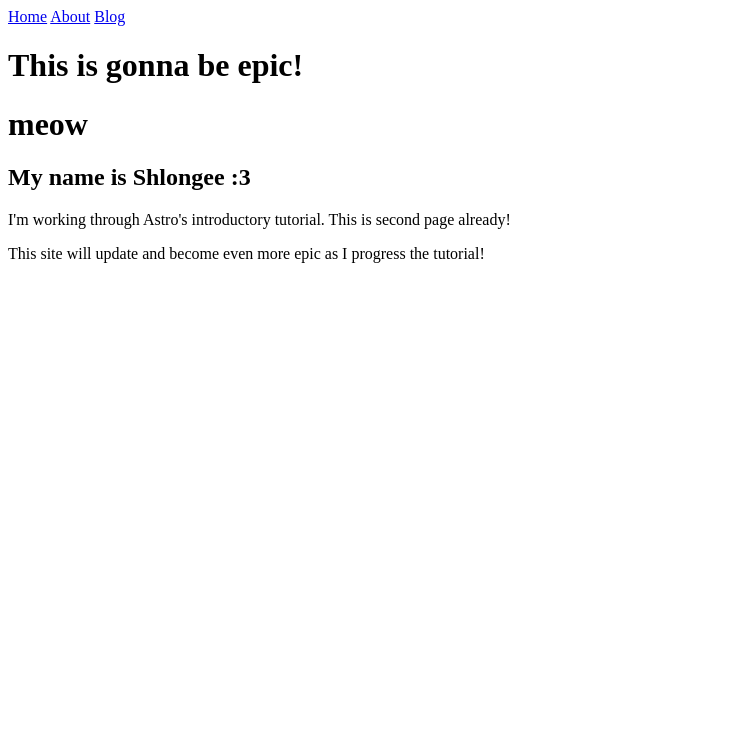
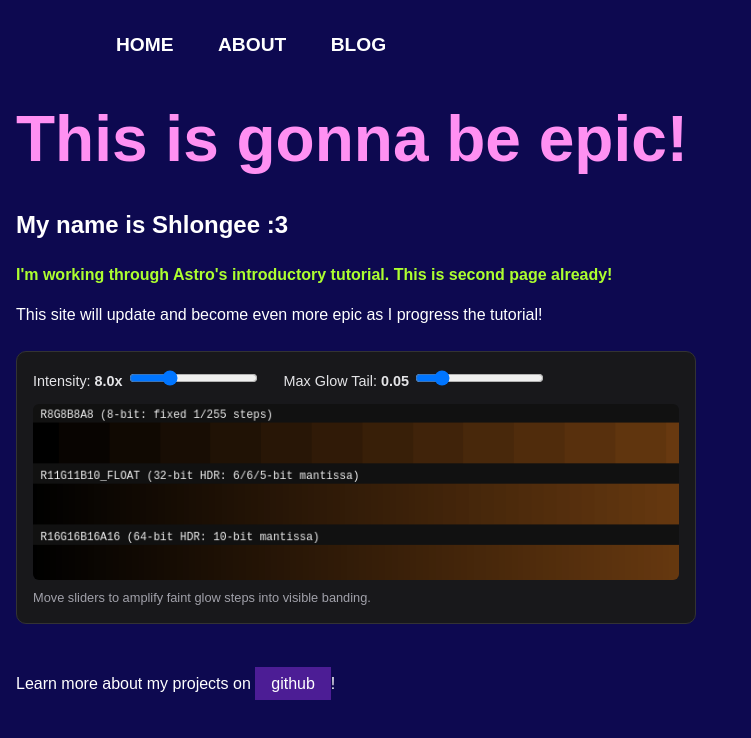
Before and after one commit to shlongee/celestia-reports, an Astro site: page /about in a window 1280 px wide. Shown: the whole page, without its empty margins (0-751 px from the left). Built offline with nearby package versions, Linux system fonts and the light colour scheme; Astro itself is replaced by a stand-in of ours.

Commit message:
Navigation menu added

```diff
--- /dev/null
+++ b/src/components/Footer.astro
@@ -0,0 +1,23 @@
+---
+const platform = "github";
+const username = "shlongee";
+---
+
+<style>
+    a {
+        padding: 0.5rem 1rem;
+        color: white;
+        background-color: #4c1d95;
+        text-decoration: none;
+    }
+
+    footer {
+        display: flex;
+        gap: 1rem;
+        margin-top: 2rem;
+    }
+</style>
+
+<footer>
+    <p>Learn more about my projects on <a href={`https://www.${platform}.com/${username}`}>{platform}</a>!</p>
+</footer>
--- /dev/null
+++ b/src/components/Header.astro
@@ -0,0 +1,11 @@
+---
+import Navigation from './Navigation.astro'
+import Menu from './Menu.astro'
+---
+
+<header>
+    <nav>
+        <Menu />
+        <Navigation />
+    </nav>
+</header>
--- /dev/null
+++ b/src/components/Menu.astro
@@ -0,0 +1,7 @@
+---
+
+---
+
+<button aria-expanded="false" aria-controls="main-menu" class="menu">
+    Menu
+</button>
--- /dev/null
+++ b/src/components/Navigation.astro
@@ -0,0 +1,9 @@
+---
+
+---
+
+<div id="main-menu" class="nav-links">
+    <a href="/">Home </a>
+    <a href="/about/">About </a>
+    <a href="/blog/">Blog </a>
+</div>
--- a/src/pages/about.astro
+++ b/src/pages/about.astro
@@ -1,4 +1,10 @@
 ---
+import '../styles/global.css'
+import Header from '../components/Header.astro'
+import Footer from '../components/Footer.astro'
+import Visualizer from '../components/Float16Visualizer.astro'
+
+const pageTitle = "About"
 ---
 
 <html lang="en">
@@ -7,19 +13,28 @@
 		<link rel="icon" type="image/svg+xml" href="/favicon.svg" />
 		<meta name="viewport" content="width=device-width" />
 		<meta name="generator" content={Astro.generator} />
-		<title>Astro</title>
+		<title>Shlongeeland - {pageTitle}</title>
+		<style>
+			h1 {
+				color: #ff90f2;
+				font-size: 4rem;
+			}
+			.cool {
+				color: greenyellow;
+				font-weight: bold;
+			}
+		</style>
 	</head>
 	<body>
-        <a href="/">Home</a>
-        <a href="/about/">About</a>
-        <a href="/blog/">Blog</a>
+		<Header />
 
 		<h1>This is gonna be epic!</h1>
-        <h1>meow</h1>
         <h2>My name is Shlongee :3</h2>
 
-        <p>I'm working through Astro's introductory tutorial. This is second page already!</p>
+        <p class="cool">I'm working through Astro's introductory tutorial. This is second page already!</p>
 
         <p>This site will update and become even more epic as I progress the tutorial!</p>
+		<Visualizer />
+		<Footer />
 	</body>
 </html>
--- /dev/null
+++ b/src/scripts/menu.js
@@ -0,0 +1,6 @@
+const menu = document.querySelector('.menu');
+
+menu?.addEventListener('click', () => {
+    const isExpanded = menu.getAttribute('aria-expanded') === 'true';
+    menu.setAttribute('aria-expanded', `${!isExpanded}`);
+});
--- a/src/styles/global.css
+++ b/src/styles/global.css
@@ -4,157 +4,80 @@
   License MIT: https://github.com/HermanMartinus/bearblog/blob/master/LICENSE.md
  */
 
-html.dark {
+html {
 	background-color: #0D0950;
+	font-family: sans-serif;
 	color: #FFF;
 }
 
-.dark .nav-links a:hover,
-.dark .nav-links a:focus {
-	color: #0D0950;
+body {
+	margin: 0;
+	width: 100%;
+	max-width: 80ch;
+	padding: 1rem;
+	line-height: 1.5;
 }
 
-.dark .nav-links a {
-	color: #FFF;
+* {
+	box-sizing: border-box;
 }
 
-.dark a {
-	color: #FF9776;
+h1 {
+	margin: 1rem 0;
+	font-size: 2.5rem;
 }
 
-:root {
-	--accent: #2337ff;
-	--accent-dark: #000d8a;
-	--black: #0F1219;
-	--gray: #60739F;
-	--gray-light: #E5E9F0;
-	--gray-dark: #222939;
-	--gray-gradient: rgba(var(--gray-light), 50%), #fff;
-	--box-shadow:
-		0 2px 6px rgba(var(--gray), 25%), 0 8px 24px rgba(var(--gray), 33%),
-		0 16px 32px rgba(var(--gray), 33%);
+/* nav styles */
+.menu {
+	background-color: #ff9776;
+	border: none;
+	color:#ff0000;
+	font-size: 1.2rem;
+	font-weight: bold;
+	padding: 5px 10px;
 }
 
-body {
-	font-family: var(--font-atkinson);
+.nav-links {
+	width: 100%;
+	display: none;
 	margin: 0;
-	padding: 0;
-	text-align: left;
-	background: linear-gradient(var(--gray-gradient)) no-repeat;
-	background-size: 100% 600px;
-	word-wrap: break-word;
-	overflow-wrap: break-word;
-	color: rgb(var(--gray-dark));
-	font-size: 20px;
-	line-height: 1.7;
 }
-main {
-	width: 960px;
-	max-width: calc(100% - 2em);
-	margin: auto;
-	padding: 3em 1em;
+
+.nav-links a {
+	display: block;
+	text-align: center;
+	padding: 10px 0;
+	text-decoration: none;
+	font-size: 1.2rem;
+	font-weight: bold;
+	text-transform: uppercase;
+	color: #ffffff;
 }
-h1,
-h2,
-h3,
-h4,
-h5,
-h6 {
-	margin: 0 0 0.5rem 0;
-	color: rgb(var(--black));
-	line-height: 1.2;
+
+.nav-links a:hover,
+.nav-links a:focus {
+	background-color: #ff9776;
 }
-h1 {
-	font-size: 3.052em;
+
+:has(.menu[aria-expanded="true"]) .nav-links {
+	display: unset;
 }
-h2 {
-	font-size: 2.441em;
-}
-h3 {
-	font-size: 1.953em;
-}
-h4 {
-	font-size: 1.563em;
-}
-h5 {
-	font-size: 1.25em;
-}
-strong,
-b {
-	font-weight: 700;
-}
-a {
-	color: var(--accent);
-}
-a:hover {
-	color: var(--accent);
-}
-p {
-	margin-bottom: 1em;
-}
-.prose p {
-	margin-bottom: 2em;
-}
-textarea {
-	width: 100%;
-	font-size: 16px;
-}
-input {
-	font-size: 16px;
-}
-table {
-	width: 100%;
-}
-img {
-	max-width: 100%;
-	height: auto;
-	border-radius: 8px;
-}
-code {
-	padding: 2px 5px;
-	background-color: rgb(var(--gray-light));
-	border-radius: 2px;
-}
-pre {
-	padding: 1.5em;
-	border-radius: 8px;
-}
-pre > code {
-	all: unset;
-}
-blockquote {
-	border-left: 4px solid var(--accent);
-	padding: 0 0 0 20px;
-	margin: 0;
-	font-size: 1.333em;
-}
-hr {
-	border: none;
-	border-top: 1px solid rgb(var(--gray-light));
-}
-@media (max-width: 720px) {
-	body {
-		font-size: 18px;
+
+@media screen and (min-width: 636px) {
+	.nav-links {
+		margin-left: 5em;
+		display: block;
+		position: static;
+		width: auto;
+		background: none;
 	}
-	main {
-		padding: 1em;
+
+	.nav-links a {
+		display: inline-block;
+		padding: 15px 20px;
+	}
+
+	.menu {
+		display: none;
 	}
 }
-
-.sr-only {
-	border: 0;
-	padding: 0;
-	margin: 0;
-	position: absolute !important;
-	height: 1px;
-	width: 1px;
-	overflow: hidden;
-	/* IE6, IE7 - a 0 height clip, off to the bottom right of the visible 1px box */
-	clip: rect(1px 1px 1px 1px);
-	/* maybe deprecated but we need to support legacy browsers */
-	clip: rect(1px, 1px, 1px, 1px);
-	/* modern browsers, clip-path works inwards from each corner */
-	clip-path: inset(50%);
-	/* added line to stop words getting smushed together (as they go onto separate lines and some screen readers do not understand line feeds as a space */
-	white-space: nowrap;
-}
```
Also changed, not shown: src/pages/blog.astro (+6 -7 lines), src/pages/index.astro (+11 -4 lines).
